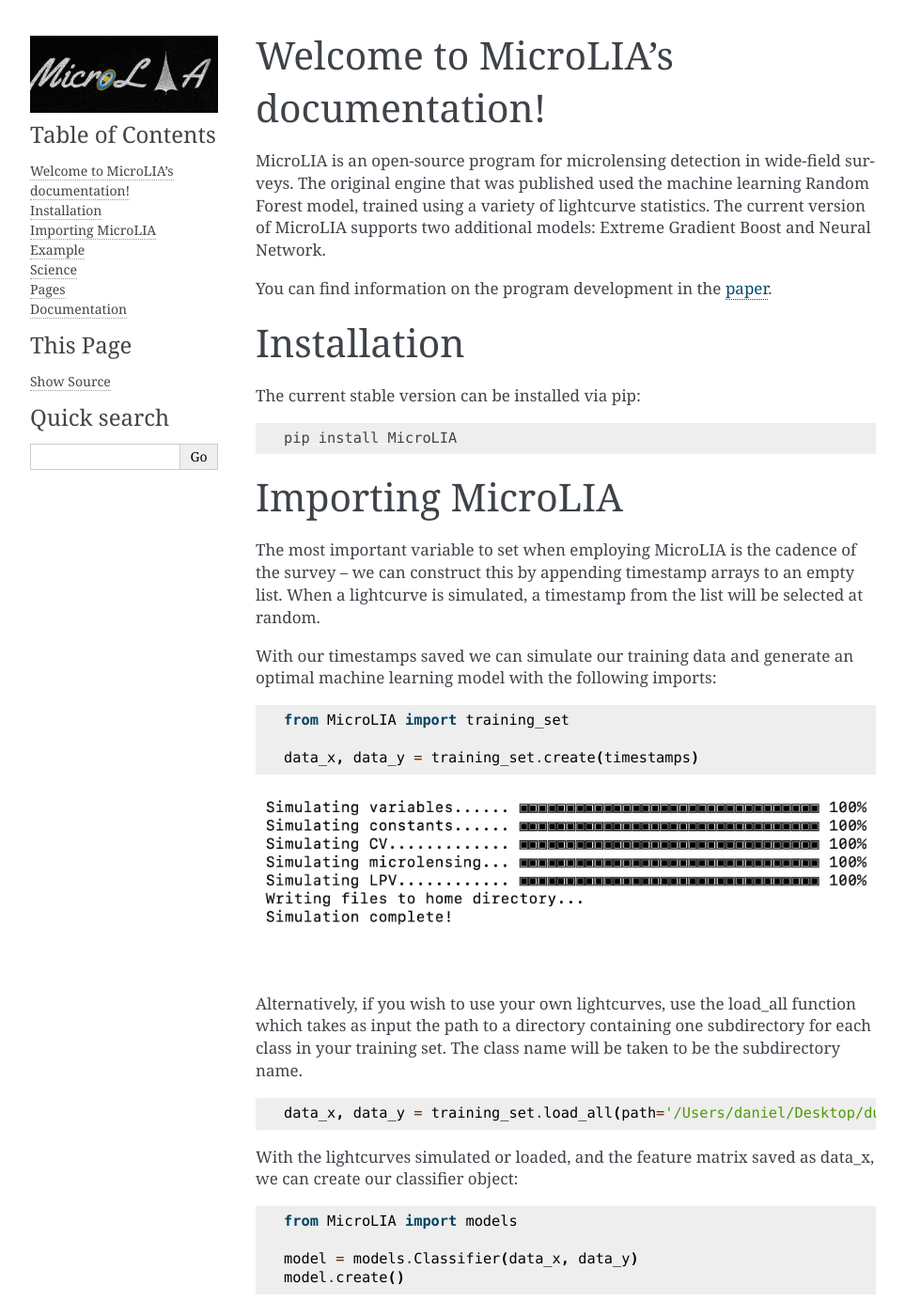
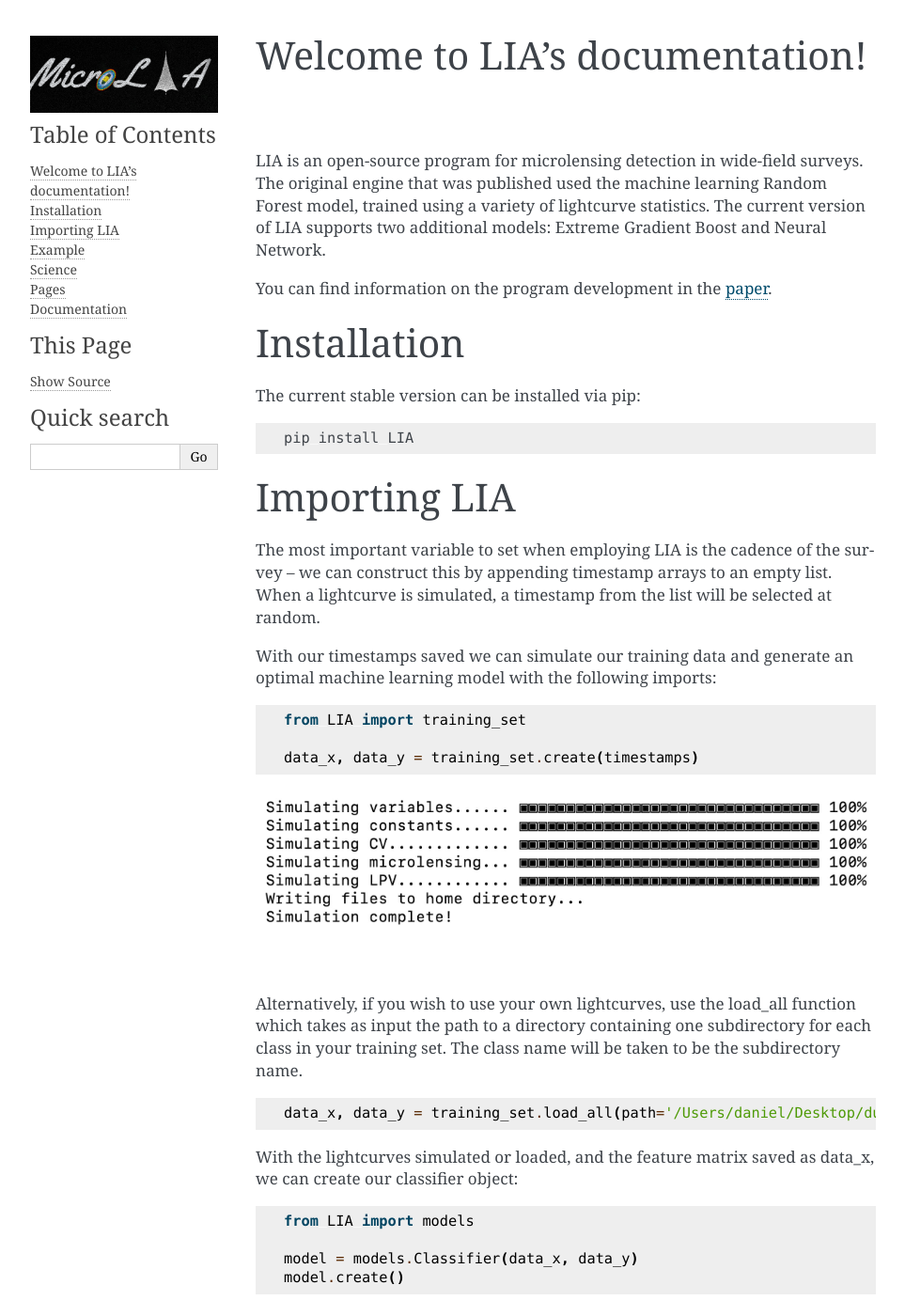
Before and after one commit to Professor-G/MicroLIA, a Sphinx documentation site: the page built from docs/index.rst, in a window 1280 px wide and 1400 px high. Shown: the whole window at 94% size, without its empty margins (148-1111 px from the left). Built offline with Sphinx 7.4.7, drawn with Linux system fonts in a browser that asks for light colours; formulas are drawn with MathJax 3; pages that are not in the unit, such as notebooks, are missing from menus; some of the changed text lies outside the part shown.

Commit message:
version 2 set up

```diff
--- a/docs/conf.py
+++ b/docs/conf.py
@@ -17,12 +17,12 @@
 
 # -- Project information -----------------------------------------------------
 
-project = 'MicroLIA'
+project = 'LIA'
 copyright = '2022, Daniel Godines'
 author = 'Daniel Godines'
 
 # The full version, including alpha/beta/rc tags
-release = '1.7'
+release = '1.9'
 
 
 # -- General configuration ---------------------------------------------------
@@ -51,7 +51,7 @@ extensions = [
 
 autosummary_generate = True
 autoapi_type = 'python'
-autoapi_dirs = ['../MicroLIA', './source']
+autoapi_dirs = ['../LIA', './source']
 
 # Add any paths that contain templates here, relative to this directory.
 templates_path = ['_templates']
@@ -61,7 +61,7 @@ templates_path = ['_templates']
 #
 # source_suffix = ['.rst', '.md']
 source_suffix = '.rst'
-exclude_patterns = ['../MicroLIA/test/*']
+exclude_patterns = ['../LIA/test/*']
 # The master toctree document.
 master_doc = 'index'
 
@@ -116,7 +116,7 @@ html_theme_options = {"logo_only": True}
 # -- Options for HTMLHelp output ---------------------------------------------
 
 # Output file base name for HTML help builder.
-htmlhelp_basename = 'MicroLIAdoc'
+htmlhelp_basename = 'LIAdoc'
 
 
 # -- Options for LaTeX output ------------------------------------------------
@@ -143,7 +143,7 @@ latex_elements = {
 # (source start file, target name, title,
 #  author, documentclass [howto, manual, or own class]).
 latex_documents = [
-    (master_doc, 'MicroLIA.tex', 'MicroLIA Documentation',
+    (master_doc, 'LIA.tex', 'LIA Documentation',
      'Daniel Godines', 'manual'),
 ]
 
@@ -153,7 +153,7 @@ latex_documents = [
 # One entry per manual page. List of tuples
 # (source start file, name, description, authors, manual section).
 man_pages = [
-    (master_doc, 'microlia', 'MicroLIA Documentation',
+    (master_doc, 'lia', 'LIA Documentation',
      [author], 1)
 ]
 
@@ -164,8 +164,8 @@ man_pages = [
 # (source start file, target name, title, author,
 #  dir menu entry, description, category)
 texinfo_documents = [
-    (master_doc, 'MicroLIA', 'MicroLIA Documentation',
-     author, 'MicroLIA', 'Microlensing Detectiong Algorithm',
+    (master_doc, 'LIA', 'LIA Documentation',
+     author, 'LIA', 'Microlensing Detectiong Algorithm',
      'Miscellaneous'),
 ]
 
--- a/docs/index.rst
+++ b/docs/index.rst
@@ -1,11 +1,11 @@
-.. MicroLIA documentation master file, created by
+.. LIA documentation master file, created by
    sphinx-quickstart on Thu Mar 24 11:15:14 2022.
    You can adapt this file completely to your liking, but it should at least
    contain the root `toctree` directive.
 
-Welcome to MicroLIA's documentation!
+Welcome to LIA's documentation!
 ===============================
-MicroLIA is an open-source program for microlensing detection in wide-field surveys. The original engine that was published used the machine learning Random Forest model, trained using a variety of lightcurve statistics. The current version of MicroLIA supports two additional models: Extreme Gradient Boost and Neural Network.
+LIA is an open-source program for microlensing detection in wide-field surveys. The original engine that was published used the machine learning Random Forest model, trained using a variety of lightcurve statistics. The current version of LIA supports two additional models: Extreme Gradient Boost and Neural Network.
 
 You can find information on the program development in the `paper <https://arxiv.org/abs/2004.14347>`_.
 
@@ -15,18 +15,18 @@ The current stable version can be installed via pip:
 
 .. code-block:: bash
 
-    pip install MicroLIA
+    pip install LIA
 
 
-Importing MicroLIA
+Importing LIA
 ==================
-The most important variable to set when employing MicroLIA is the cadence of the survey -- we can construct this by appending timestamp arrays to an empty list. When a lightcurve is simulated, a timestamp from the list will be selected at random.
+The most important variable to set when employing LIA is the cadence of the survey -- we can construct this by appending timestamp arrays to an empty list. When a lightcurve is simulated, a timestamp from the list will be selected at random.
 
 With our timestamps saved we can simulate our training data and generate an optimal machine learning model with the following imports:
 
 .. code-block:: python
 
-   from MicroLIA import training_set
+   from LIA import training_set
 
    data_x, data_y = training_set.create(timestamps)
 
@@ -45,7 +45,7 @@ With the lightcurves simulated or loaded, and the feature matrix saved as data_x
 
 .. code-blocK:: python
 
-      from MicroLIA import models
+      from LIA import models
 
       model = models.Classifier(data_x, data_y)
       model.create()
@@ -63,11 +63,11 @@ When the final model is output, we can predict new, unseen data, but note that i
 
 Example
 ==================
-To learn about MicroLIA's functionality please refer to the `example page <https://microlia.readthedocs.io/en/latest/source/Examples.html>`_, which covers in detail the options we have when simulating our training data and creating the classifiers.
+To learn about LIA's functionality please refer to the `example page <https://lia.readthedocs.io/en/latest/source/Examples.html>`_, which covers in detail the options we have when simulating our training data and creating the classifiers.
 
 Science
 ==================
-To learn about Gravitational Microlensing, including how to derive the magnification equation, please visit the `science page <https://microlia.readthedocs.io/en/latest/source/Gravitational%20Microlensing.html>`_.
+To learn about Gravitational Microlensing, including how to derive the magnification equation, please visit the `science page <https://lia.readthedocs.io/en/latest/source/Gravitational%20Microlensing.html>`_.
 
 
 Pages
@@ -85,4 +85,4 @@ Here is the documentation for all the modules:
 .. toctree::
    :maxdepth: 1
 
-   source/MicroLIA
+   source/LIA
--- a/setup.py
+++ b/setup.py
@@ -8,13 +8,13 @@ from setuptools import setup, find_packages, Extension
 
 
 setup(
-    name="MicroLIA",
-    version="1.91",
+    name="LIA",
+    version="1.92",
     author="Daniel Godines",
     author_email="danielgodinez123@gmail.com",
     description="Machine learning classifier for microlensing",
     license='GPL-3.0',
-    url = "https://github.com/Professor-G/MicroLIA",
+    url = "https://github.com/Professor-G/LIA",
     classifiers=[
 		'Development Status :: 5 - Production/Stable',
 		'Intended Audience :: Developers',
```
Also changed, not shown: 9 other files.
